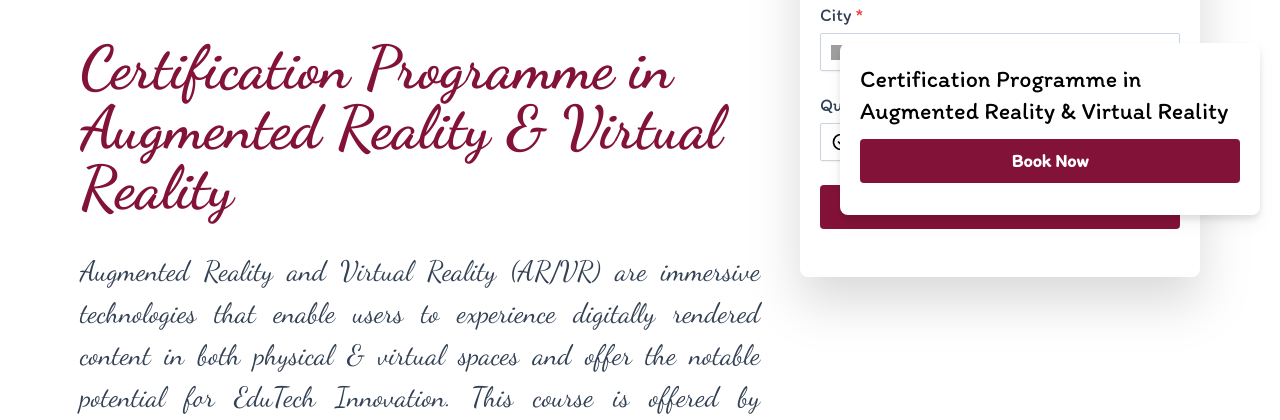
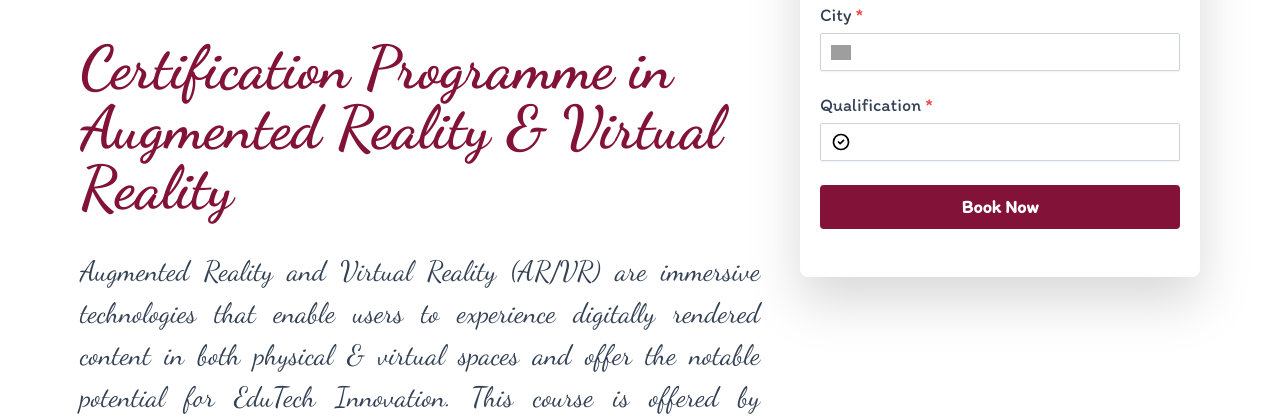
Before and after one commit to Manoj-Paramsetti/AR-VR-IT, a Flask app: page / in a window 1280 px wide. Shown: the part 565-985 px from the top of the page. Run offline with Flask 2, Linux system fonts and the light colour scheme; some libraries are stand-ins or nearby versions; some web fonts are replaced; grey boxes are pictures that could not be loaded.

Commit message:
Banner show when book button goes out of view

```diff
--- a/templates/home.html
+++ b/templates/home.html
@@ -149,6 +149,9 @@
             background-image: radial-gradient(#FFF 2px, transparent 2px);
             background-size: 16px 16px;
         }
+        .banner {
+            display: none;
+        }
     </style>
 </head>
 
@@ -159,11 +162,13 @@
             <img class="my-auto form-reverse w-[120px] md:w-[185px]" src="/static/images/scopik.png" style="filter: saturate(2);">
         </div>
     </nav>
-    <div class="fixed bottom-0 text-black rounded-lg bg-white drop-shadow-lg right-0 z-[10] max-w-[420px] text-md md:text-2xl mx-4 md:mr-5 md:mb-5 p-5">
+    <div id="banner" class="banner fixed bottom-0 text-black rounded-lg bg-white drop-shadow-lg right-0 z-[50] max-w-[420px] text-md md:text-2xl mx-4 md:mr-5 md:mb-5 p-5">
         Certification Programme in Augmented Reality & Virtual Reality
-        <button onclick="window.location.href='#form';" class="my-3 flex-shrink-0 bg-[#831238] hover:bg-[#831238] active:bg-[#831238] focus:outline-none focus:ring focus:ring-[#831238] rounded w-full py-2 text-lg font-bold text-white" type="submit">
-            Book Now
-        </button>
+        <a href='#form'>
+            <div class="my-3 flex-shrink-0 text-center bg-[#831238] hover:bg-[#831238] active:bg-[#831238] focus:outline-none focus:ring focus:ring-[#831238] rounded w-full py-2 text-lg font-bold text-white" type="submit">
+                Book Now
+            </div>
+        </a>
     </div>
     <div class="flex mx-auto flex-col mb-10 justify-between flex h-92 lg:mx-auto sm:px-20 lg:flex-row px-5">
         <div class="container my-5 mx-auto lg:mr-10">
@@ -204,7 +209,7 @@
             </label>
             <input class="qualification mt-1 py-1 text-lg w-full bg-white border shadow-sm border-slate-300 placeholder-slate-400 focus:outline-none focus:border-[#831238] focus:ring-[#831238] block w-lg rounded-sm focus:ring-1" type="text" name="qualification" required>
 
-            <button class="my-6 flex-shrink-0 bg-[#831238] hover:bg-[#831238] active:bg-[#831238] focus:outline-none focus:ring focus:ring-[#831238] rounded w-full py-2 text-lg font-bold text-white" type="submit">
+            <button id="book-button" class="my-6 flex-shrink-0 bg-[#831238] hover:bg-[#831238] active:bg-[#831238] focus:outline-none focus:ring focus:ring-[#831238] rounded w-full py-2 text-lg font-bold text-white" type="submit">
                 Book Now
             </button> {% if error!=None %}
             <center>
@@ -468,7 +473,13 @@
             </div>
         </div>
     </div>
-
+    <br>
+    <br>
+    <br>
+    <br>
+    <br>
+    <br>
+    <br>
 
     <script>
         function detectBrowser() {
@@ -486,6 +497,7 @@
                 return 'Unknown';
             }
         }
+
         fetch("https://ipapi.co/json/", {
             headers: {
                 'User-Agent': 'python-requests/2.25.1',
@@ -538,6 +550,17 @@
             });
             timeouts = [];
         }
+        const book_button = document.getElementById('book-button');
+        const banner = document.getElementById('banner');
+        window.addEventListener('scroll', function(e) {
+            if(book_button.getBoundingClientRect().y < 0){
+                banner.style.display = "block";
+            }
+            if(book_button.getBoundingClientRect().y > 0){
+                banner.style.display = "none";
+            }
+
+        });
 
         function showSlides() {
             let i;
```
